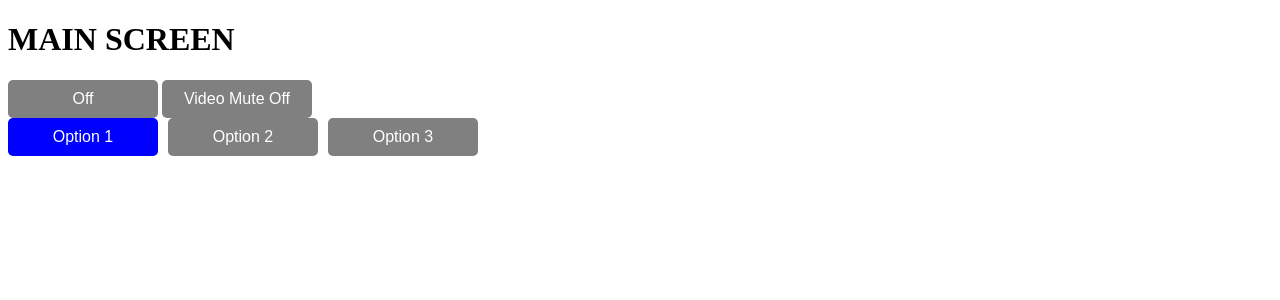
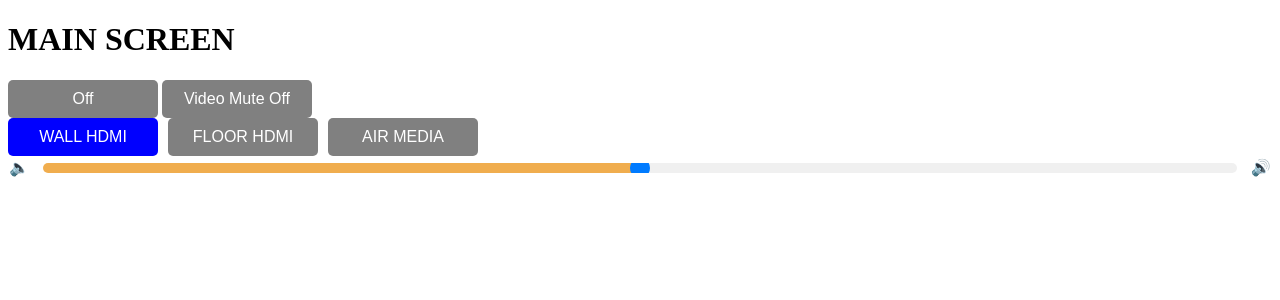
Before and after one commit to jon-ebu/crestron-controlpanel, a SvelteKit app in the folder crestron-touchpanel/: page / in a window 1280 px wide. Shown: the top 300 px of the page. Built offline with nearby package versions, Linux system fonts and the light colour scheme.

Commit message:
Refactor Button component to support external click handling and update ButtonGroup to use new onClick prop. Add VolumeSlider component for volume control.

```diff
--- a/crestron-touchpanel/src/lib/Button.svelte
+++ b/crestron-touchpanel/src/lib/Button.svelte
@@ -3,13 +3,16 @@
   export let unselectedLabel = "Unselected";
   export let selectedColor = "green";
   export let unselectedColor = "red";
-  export let isSelected = false; // New prop to control the selected state
+  export let isSelected = false; // Controlled externally or toggled internally
+  export let onClick = null; // Optional callback for parent control
 
-  function toggleState() {
-    // No internal state toggle for grouped buttons
-    if (!isSelected) {
-      const event = new CustomEvent('click');
-      dispatchEvent(event);
+  function handleClick() {
+    if (onClick) {
+      // If a parent callback is provided, use it
+      onClick();
+    } else {
+      // Otherwise, toggle the state internally
+      isSelected = !isSelected;
     }
   }
 </script>
@@ -28,7 +31,7 @@
 </style>
 
 <button
-  on:click={toggleState}
+  on:click={handleClick}
   style="background-color: {isSelected ? selectedColor : unselectedColor}; color: white;"
 >
   {isSelected ? selectedLabel : unselectedLabel}
--- a/crestron-touchpanel/src/lib/ButtonGroup.svelte
+++ b/crestron-touchpanel/src/lib/ButtonGroup.svelte
@@ -16,8 +16,8 @@
       unselectedLabel={button.unselectedLabel}
       selectedColor={button.selectedColor}
       unselectedColor={button.unselectedColor}
-      on:click={() => selectButton(index)}
       isSelected={index === selectedIndex}
+      onClick={() => selectButton(index)}
     />
   {/each}
 </div>
--- /dev/null
+++ b/crestron-touchpanel/src/lib/VolumeSlider.svelte
@@ -0,0 +1,93 @@
+<script>
+  export let value = 50; // Initial volume value (0-100)
+  export let onChange = null; // Optional callback for parent control
+
+  function handleInput(event) {
+    value = +event.target.value;
+    if (onChange) {
+      onChange(value);
+    }
+  }
+</script>
+
+<style>
+  .slider-container {
+    display: flex;
+    align-items: center;
+    gap: 10px;
+  }
+
+  .icon {
+    width: 24px;
+    height: 24px;
+    display: flex;
+    justify-content: center;
+    align-items: center;
+  }
+
+  .slider {
+    -webkit-appearance: none;
+    appearance: none;
+    width: 100%;
+    height: 10px;
+    background: #f0f0f0;
+    border-radius: 5px;
+    outline: none;
+    overflow: hidden;
+    position: relative;
+  }
+
+  .slider::-webkit-slider-thumb {
+    -webkit-appearance: none;
+    appearance: none;
+    width: 20px;
+    height: 20px;
+    background: #007bff;
+    border-radius: 50%;
+    cursor: pointer;
+    position: relative;
+    z-index: 2;
+  }
+
+  .slider::-moz-range-thumb {
+    width: 20px;
+    height: 20px;
+    background: #007bff;
+    border-radius: 50%;
+    cursor: pointer;
+  }
+
+  .slider::-ms-thumb {
+    width: 20px;
+    height: 20px;
+    background: #007bff;
+    border-radius: 50%;
+    cursor: pointer;
+  }
+
+  .slider::-webkit-slider-runnable-track {
+    background: linear-gradient(to right, #f0ad4e 0%, #f0ad4e var(--value, 50%), #f0f0f0 var(--value, 50%), #f0f0f0 100%);
+  }
+
+  .slider::-moz-range-progress {
+    background: #f0ad4e;
+  }
+
+  .slider::-ms-fill-lower {
+    background: #f0ad4e;
+  }
+</style>
+
+<div class="slider-container">
+  <div class="icon">🔈</div>
+  <input
+    type="range"
+    min="0"
+    max="100"
+    value={value}
+    class="slider"
+    style="--value: {value}%"
+    on:input={handleInput}
+  />
+  <div class="icon">🔊</div>
+</div>
--- a/crestron-touchpanel/src/routes/+page.svelte
+++ b/crestron-touchpanel/src/routes/+page.svelte
@@ -1,6 +1,14 @@
 <script>
-  import Button from '$lib/Button.svelte';
-  import ButtonGroup from '$lib/ButtonGroup.svelte';
+  import Button from "$lib/Button.svelte";
+  import ButtonGroup from "$lib/ButtonGroup.svelte";
+  import VolumeSlider from "$lib/VolumeSlider.svelte";
+
+  let volume = 50;
+
+  function handleVolumeChange(newVolume) {
+    volume = newVolume;
+    console.log("Volume changed to:", volume);
+  }
 </script>
 
 <h1>MAIN SCREEN</h1>
@@ -20,22 +28,24 @@
 <ButtonGroup
   buttons={[
     {
-      selectedLabel: "Option 1",
-      unselectedLabel: "Option 1",
+      selectedLabel: "WALL HDMI",
+      unselectedLabel: "WALL HDMI",
       selectedColor: "blue",
-      unselectedColor: "gray"
+      unselectedColor: "gray",
     },
     {
-      selectedLabel: "Option 2",
-      unselectedLabel: "Option 2",
+      selectedLabel: "FLOOR HDMI",
+      unselectedLabel: "FLOOR HDMI",
       selectedColor: "blue",
-      unselectedColor: "gray"
+      unselectedColor: "gray",
     },
     {
-      selectedLabel: "Option 3",
-      unselectedLabel: "Option 3",
+      selectedLabel: "AIR MEDIA",
+      unselectedLabel: "AIR MEDIA",
       selectedColor: "blue",
-      unselectedColor: "gray"
-    }
+      unselectedColor: "gray",
+    },
   ]}
 />
+
+<VolumeSlider value={volume} onChange={handleVolumeChange} />
```
